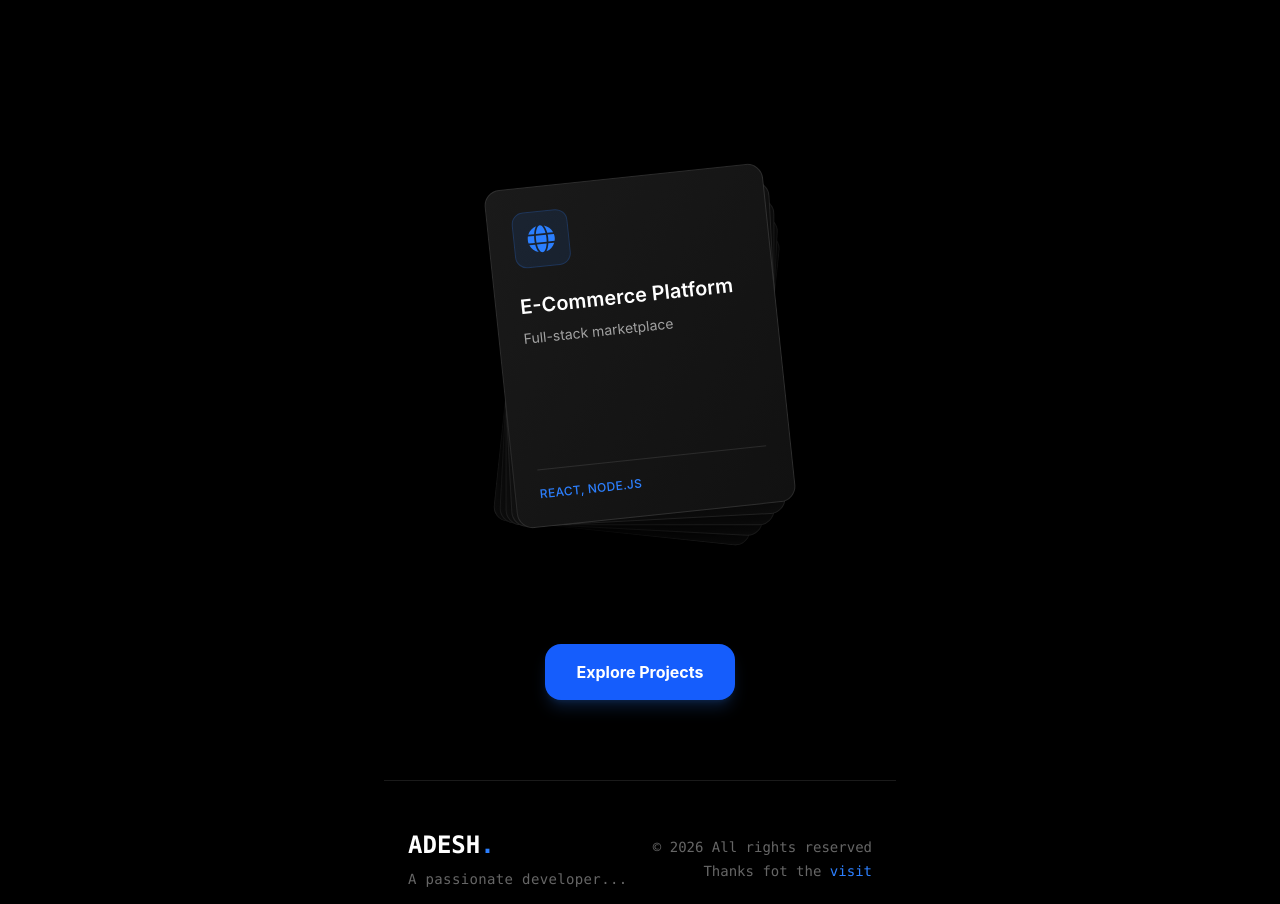
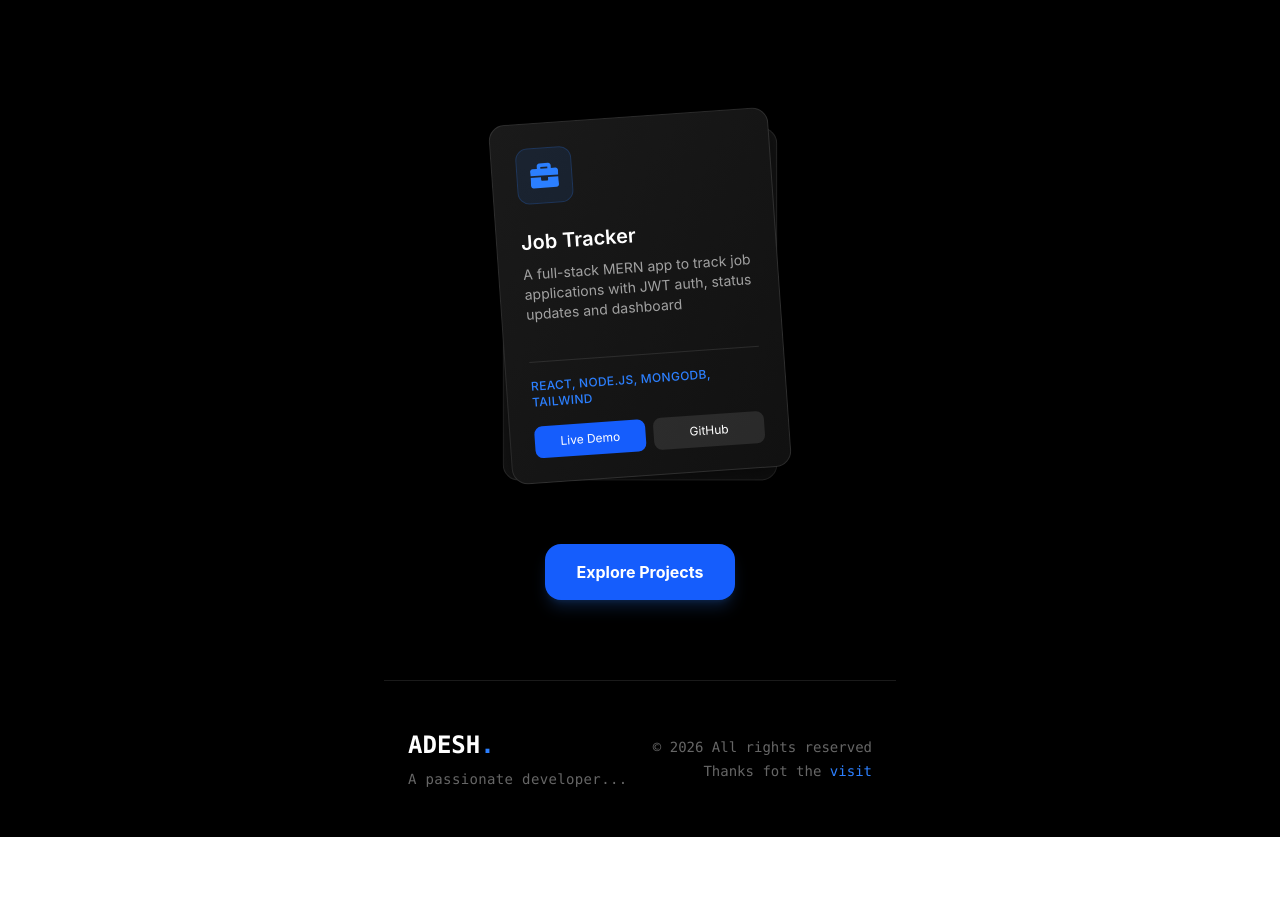
Before and after one commit to Adeshsc30/webie, a React (Vite) app: page / in a window 1280 px wide. Shown: the part 2216-3120 px from the top of the page. After the commit the page ends 3053 px from the top, so only its background shows below. Built offline with nearby package versions, Linux system fonts and the light colour scheme.

Commit message:
fix vercel routing

```diff
--- a/src/components/ProjectCards.jsx
+++ b/src/components/ProjectCards.jsx
@@ -1,13 +1,12 @@
-import React from "react";
-
 const ProjectCards = ({ project, style, Icon }) => {
   return (
     <div
-      className="absolute w-[280px] h-[340px] cursor-pointer transition-all duration-500 ease-out"
+      className="absolute w-[280px] h-[360px] cursor-pointer transition-all duration-500 ease-out"
       style={style}
     >
       <div className="w-full h-full bg-gradient-to-br from-[#1a1a1a] to-[#111] border border-white/10 rounded-[16px] p-6 shadow-[0_8px_32px_rgba(0,0,0,0.6)] hover:scale-105 hover:border-blue-500/50 hover:shadow-[0_12px_48px_rgba(0,102,255,0.3)] transition-all duration-300">
         <div className="flex flex-col h-full">
+
           {/* Icon Box */}
           <div className="w-14 h-14 rounded-[12px] bg-blue-500/10 border border-blue-500/20 flex items-center justify-center mb-6">
             <Icon className="w-7 h-7 text-blue-500" />
@@ -22,11 +21,35 @@ const ProjectCards = ({ project, style, Icon }) => {
           </p>
 
           {/* Tech Tag */}
-          <div className="pt-4 border-t border-white/10">
+          <div className="pt-4 border-t border-white/10 mb-4">
             <p className="text-xs text-blue-500 font-medium tracking-wide uppercase">
               {project.tech}
             </p>
           </div>
+
+          {/* Links */}
+          <div className="flex gap-2">
+            {/* Added the missing <a tag here */}
+            <a
+              href={project.liveLink}
+              target="_blank"
+              rel="noopener noreferrer"
+              className="flex-1 text-center text-xs bg-blue-600 hover:bg-blue-700 text-white py-2 rounded-lg transition duration-200"
+            >
+              Live Demo
+            </a>
+
+            {/* Added the missing <a tag here */}
+            <a
+              href={project.githubLink}
+              target="_blank"
+              rel="noopener noreferrer"
+              className="flex-1 text-center text-xs bg-white/10 hover:bg-white/20 text-white py-2 rounded-lg transition duration-200"
+            >
+              GitHub
+            </a>
+          </div>
+
         </div>
       </div>
     </div>
--- a/src/pages/Projects.jsx
+++ b/src/pages/Projects.jsx
@@ -1,42 +1,49 @@
-import React, { useState } from 'react';
+import { useState } from 'react';
 import ProjectCards from '../components/ProjectCards'
-import { FaGlobe, FaPalette, FaDatabase, FaCode, FaRocket } from "react-icons/fa";
+import { FaBriefcase, FaGithub } from "react-icons/fa";
 
 const projects = [
-  { id: 1, title: "E-Commerce Platform", description: "Full-stack marketplace", tech: "React, Node.js", icon: FaGlobe },
-  { id: 2, title: "Design System", description: "Component library", tech: "TypeScript, Tailwind", icon: FaPalette },
-  { id: 3, title: "Task Manager API", description: "RESTful API updates", tech: "MongoDB, Socket.io", icon: FaDatabase },
-  { id: 4, title: "Portfolio Generator", description: "CLI tool for sites", tech: "Node.js, Vite", icon: FaCode },
-  { id: 5, title: "Deployment Dashboard", description: "Cloud monitor", tech: "AWS, Docker", icon: FaRocket },
+  {
+    id: 1,
+    title: "Job Tracker",
+    description: "A full-stack MERN app to track job applications with JWT auth, status updates and dashboard",
+    tech: "React, Node.js, MongoDB, Tailwind",
+    icon: FaBriefcase,
+    liveLink: "https://job-tracker-silk-seven.vercel.app",
+    githubLink: "https://github.com/Adeshsc30/job-tracker",
+  },
+  {
+    id: 2,
+    title: "GitHub Finder",
+    description: "Search any GitHub user to explore their profile, repositories, followers and stats",
+    tech: "React, Tailwind, GitHub API",
+    icon: FaGithub,
+    liveLink: "https://github-finder-livid-three.vercel.app/",
+    githubLink: "https://github.com/Adeshsc30/github-finder",
+  },
 ];
 
 const Projects = () => {
-
   const [isExpanded, setIsExpanded] = useState(false);
 
-  // 1. The "Stacked" Formula (Math for the deck)
   const getStackedStyles = (index) => ({
-    transform: `rotate(${(index - 2) * 3}deg) translateY(${index * 8}px) scale(${1 - index * 0.02})`,
+    transform: `rotate(${(index - 1) * 4}deg) translateY(${index * 8}px) scale(${1 - index * 0.02})`,
     zIndex: projects.length - index,
     opacity: 1,
   });
 
-  // 2. The "Expanded" Formula (Math for the grid)
   const getExpandedStyles = (index) => {
-    const row = Math.floor(index / 3);
-    const col = index % 3;
-    const xOffset = (col - 1) * 320; // Move left/right
-    const yOffset = row * 360;       // Move up/down
-
+    const xOffset = (index - 0.5) * 320
     return {
-      transform: `translate(${xOffset}px, ${yOffset}px) rotate(0deg) scale(1)`,
+      transform: `translate(${xOffset}px, 0px) rotate(0deg) scale(1)`,
       zIndex: 1,
       opacity: 1,
     };
   };
+
   return (
     <section className={`relative w-full flex flex-col items-center justify-start pt-32 transition-all duration-700 ease-in-out
-        ${isExpanded ? 'h-[1000px]' : 'h-[700px]'}
+        ${isExpanded ? 'h-[700px]' : 'h-[600px]'}
       `}>
       <div className="relative h-[450px] w-full flex items-center justify-center">
         {projects.map((project, index) => (
@@ -44,7 +51,6 @@ const Projects = () => {
             key={project.id}
             project={project}
             Icon={project.icon}
-            // Here is the switch: if expanded, use grid math, otherwise use stack math
             style={isExpanded ? getExpandedStyles(index) : getStackedStyles(index)}
           />
         ))}
```
Also changed, not shown: vercel.json (added).
